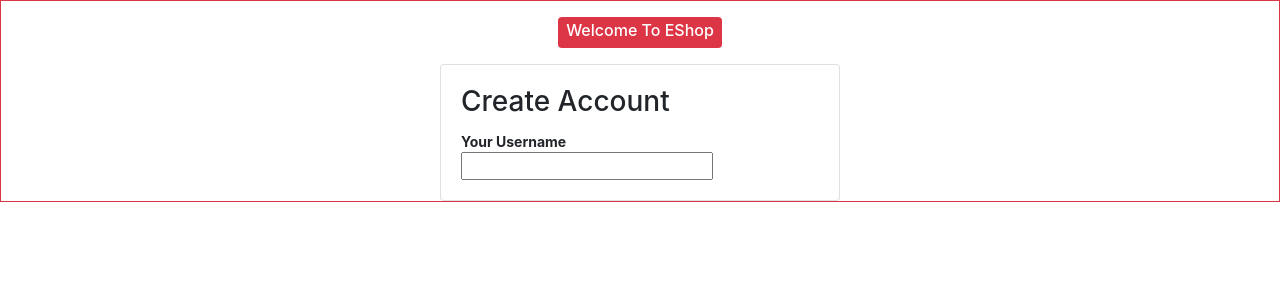
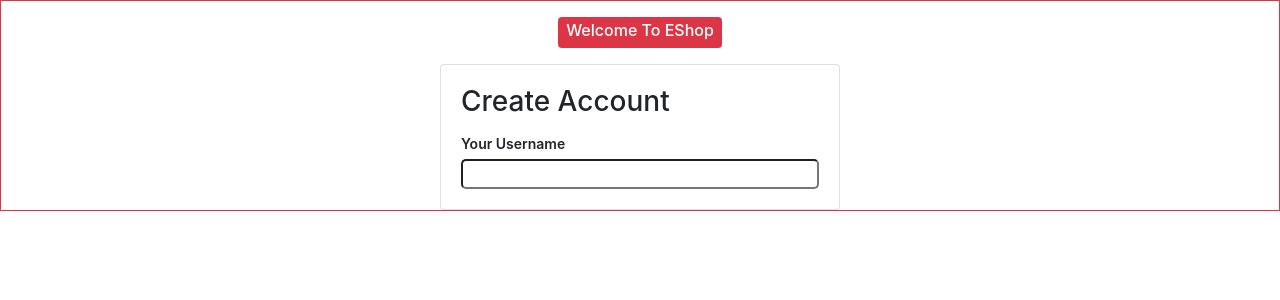
Before and after one commit to piyushpandey16444/EShop, a Django app: page /signup/ in a window 1280 px wide. Shown: the part 56-356 px from the top of the page. Run offline with Django 3.2, Linux system fonts and the light colour scheme; some libraries are stand-ins or nearby versions.

Commit message:
styling for username field done

```diff
--- a/store/static/store/css/signup.css
+++ b/store/static/store/css/signup.css
@@ -3,3 +3,17 @@
     padding: 0;
     box-sizing: border-box;
 }
+
+.ap_customer_uname_label {
+    font-size: 14px;
+    margin: 0;
+    padding: 0;
+    font-weight: 600;
+}
+
+.ap_customer_uname {
+    height: 30px;
+    width: 100%;
+    margin-top: 4px;
+    border-radius: 5px;
+}
--- a/store/static/store/js/signup.js
+++ b/store/static/store/js/signup.js
@@ -0,0 +1,7 @@
+$(document).ready(() => {
+    $(".ap_customer_uname").click(function(e) {
+        e.preventDefault();
+        $(".ap_customer_uname").css("box-shadow", "0px 0px 5px 2px #f09f26");
+        $(".ap_customer_uname").css("outline-color", "#c97800");
+    });
+});
--- a/store/templates/store/base.html
+++ b/store/templates/store/base.html
@@ -28,5 +28,6 @@
     <script src="https://cdnjs.cloudflare.com/ajax/libs/jquery/3.6.0/jquery.min.js" integrity="sha512-894YE6QWD5I59HgZOGReFYm4dnWc1Qt5NtvYSaNcOP+u1T9qYdvdihz0PPSiiqn/+/3e7Jo4EaG7TubfWGUrMQ==" crossorigin="anonymous"></script>
     <!-- product js file -->
     <script src="{% static 'store/js/product.js' %}"></script>
+    <script src="{% static 'store/js/signup.js' %}"></script>
 </body>
 </html>
--- a/store/templates/store/signup.html
+++ b/store/templates/store/signup.html
@@ -15,7 +15,7 @@
                 <h3 class="card-title">Create Account</h3>
 
                 <form>
-                    <p class="font-weight-bold p-0 m-0" style="font-size: 14px;">Your Username</p>
+                    <label class="ap_customer_uname_label" for="ap_customer_uname" class="p-0 m-0" style="font-size: 14px;">Your Username</label>
                     <input class="ap_customer_uname" type="text" maxlength="50" required id="ap_customer_uname"/>
                 </form>
 
```
